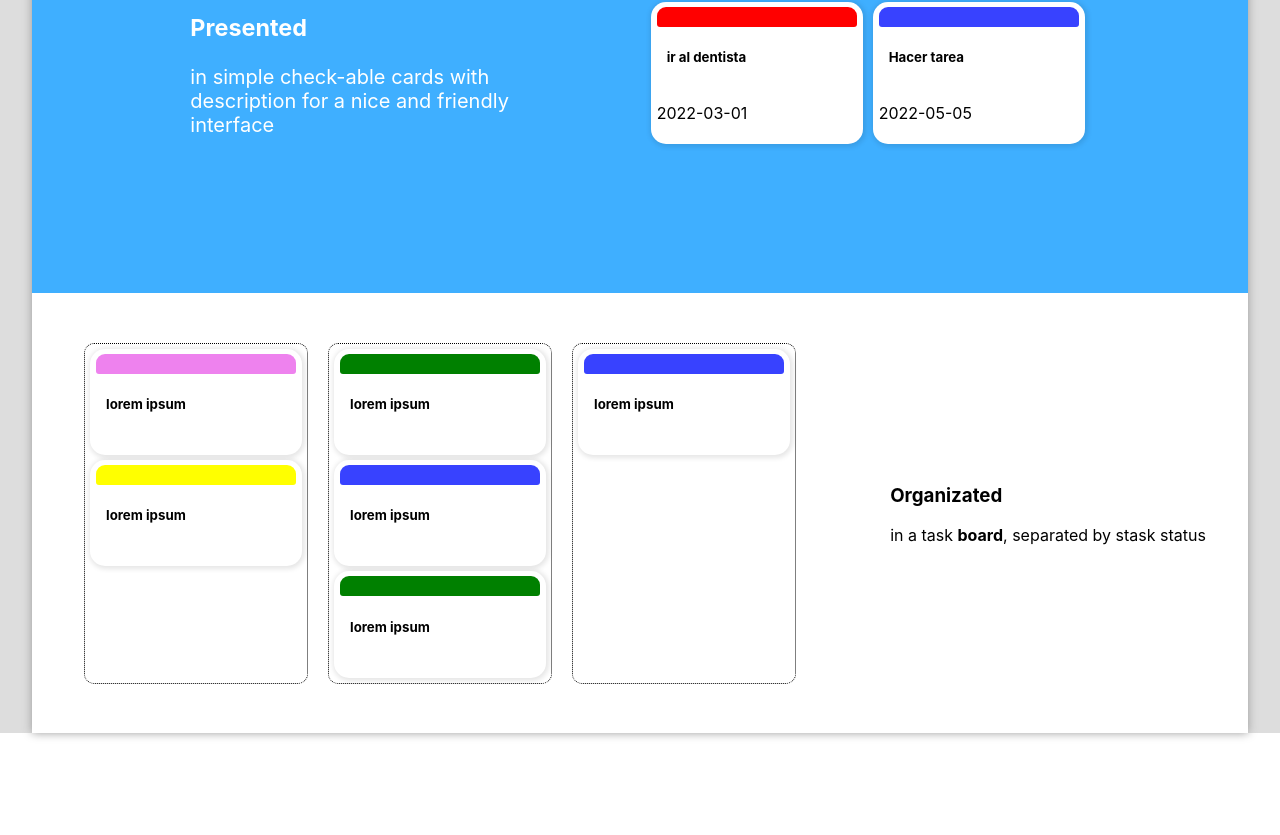
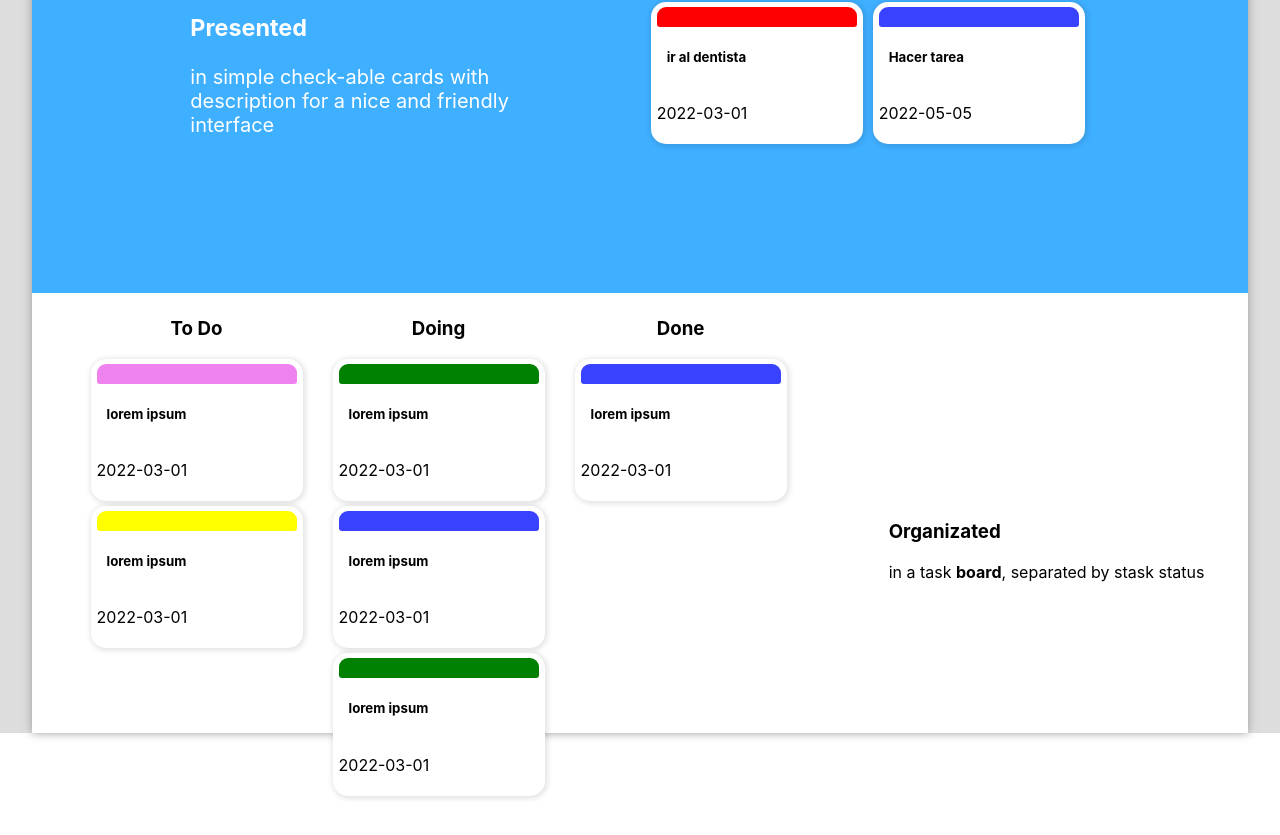
Before and after one commit to GenaroMazur/ToDoList, a React (Create React App) app in the folder frontend/: page / in a window 1280 px wide. Shown: the part 643-1478 px from the top of the page. Before the commit the page ends 1396 px from the top, so only its background shows below. Built offline with nearby package versions, Linux system fonts and the light colour scheme.

Commit message:
[MOD] *Header.css *Home.css & jsx

```diff
--- a/frontend/src/components/header/Header.css
+++ b/frontend/src/components/header/Header.css
@@ -33,6 +33,7 @@
 #buttonLogin{
     color: #f7f7f7;
     background-color: #3FAFFF;
+    transition: all 0.25s;
 }
 #buttonLogin:hover{
     color: #f7f7f7;
@@ -42,6 +43,7 @@
 #buttonSignIn{
     color: #3FAFFF;
     background-color: white;
+    transition: all 0.25s;
 }
 #buttonSignIn:hover{
     color:#3FAFFF;
--- a/frontend/src/components/home/Home.css
+++ b/frontend/src/components/home/Home.css
@@ -36,6 +36,7 @@
     padding: 0.5rem 2.6rem;
     border-radius: 3px;
     border: solid 1px #3FAFFF;
+    transition: all 0.25s;
 }
 .spaceStart:hover{
         color: #f7f7f7;
@@ -48,7 +49,7 @@
 .cards{
     background-color: #3FAFFF;
     display: flex;
-
+    align-items: center;
 }
 .cardsText{
     width: 33.33%;
@@ -59,6 +60,7 @@
 
 .workTableDivisions{
     display: flex;
+    align-items: flex-start;
 }
 .workTable{
     display: flex;
@@ -66,7 +68,8 @@
 }
 
 .divisonWorkTable{
-    border: dotted black 1px ;
-    border-radius: 10px;
     margin: 5px 10px;
 }
+.divisonWorkTable>h3{
+    text-align: center;
+}
--- a/frontend/src/components/home/Home.jsx
+++ b/frontend/src/components/home/Home.jsx
@@ -1,14 +1,14 @@
 import "./Home.css"
 import spaceShip from "./../../designs/spaceShip.png"
 import Card from "./../card/Card"
-function Home(){
+function Home() {
     return (
         <div className="backHome">
             <div className="home">
 
                 <div className="section spaceShip">
                     <div className="spaceShipDiv">
-                <img src={spaceShip} alt="spaceShip logo" className="spaceShipLogo"/>
+                        <img src={spaceShip} alt="spaceShip logo" className="spaceShipLogo" />
                     </div>
                     <div className="spaceShipText">
                         <h3>Productive</h3>
@@ -23,26 +23,29 @@ function Home(){
                         <p>in simple check-able cards with description for a nice and friendly interface</p>
                     </div>
                     <div className="cards">
-                <Card color="Red" tittle="ir al dentista" description="tengo que ir o sino se me pudre" date="2022-03-01"/>
-                <Card tittle="Hacer tarea" description="tarea de fisica del colegio" date="2022-05-05"/>
+                        <Card color="Red" tittle="ir al dentista" description="tengo que ir o sino se me pudre" date="2022-03-01" />
+                        <Card tittle="Hacer tarea" description="tarea de fisica del colegio" date="2022-05-05" />
                     </div>
                 </div>
                 <div className="section workTable">
                     <div className="workTableDivisions">
 
                         <div className="divisonWorkTable">
-                <Card color="violet" tittle="lorem ipsum" description="lorem ipsum lorem ipsum lorem ipsum lorem ipsum lorem ipsum"/>
-                <Card color="yellow" tittle="lorem ipsum" description="lorem ipsum lorem ipsum lorem ipsum lorem ipsum lorem ipsum"/>
+                            <h3>To Do</h3>
+                            <Card color="violet" tittle="lorem ipsum" description="lorem ipsum lorem ipsum lorem ipsum lorem ipsum lorem ipsum" date="2022-03-01" />
+                            <Card color="yellow" tittle="lorem ipsum" description="lorem ipsum lorem ipsum lorem ipsum lorem ipsum lorem ipsum" date="2022-03-01" />
                         </div>
 
                         <div className="divisonWorkTable" >
-                <Card color="green" tittle="lorem ipsum" description="lorem ipsum lorem ipsum lorem ipsum lorem ipsum lorem ipsum"/>
-                <Card tittle="lorem ipsum" description="lorem ipsum lorem ipsum lorem ipsum lorem ipsum lorem ipsum"/>
-                <Card color="green" tittle="lorem ipsum" description="lorem ipsum lorem ipsum lorem ipsum lorem ipsum lorem ipsum"/>
+                            <h3>Doing</h3>
+                            <Card color="green" tittle="lorem ipsum" description="lorem ipsum lorem ipsum lorem ipsum lorem ipsum lorem ipsum" date="2022-03-01" />
+                            <Card tittle="lorem ipsum" description="lorem ipsum lorem ipsum lorem ipsum lorem ipsum lorem ipsum" date="2022-03-01" />
+                            <Card color="green" tittle="lorem ipsum" description="lorem ipsum lorem ipsum lorem ipsum lorem ipsum lorem ipsum" date="2022-03-01" />
                         </div>
 
                         <div className="divisonWorkTable">
-                <Card tittle="lorem ipsum" description="lorem ipsum lorem ipsum lorem ipsum lorem ipsum lorem ipsum"/>
+                            <h3>Done</h3>
+                            <Card tittle="lorem ipsum" description="lorem ipsum lorem ipsum lorem ipsum lorem ipsum lorem ipsum" date="2022-03-01" />
                         </div>
 
                     </div>
```
Lines whose indentation alone changed are shown as unchanged.
